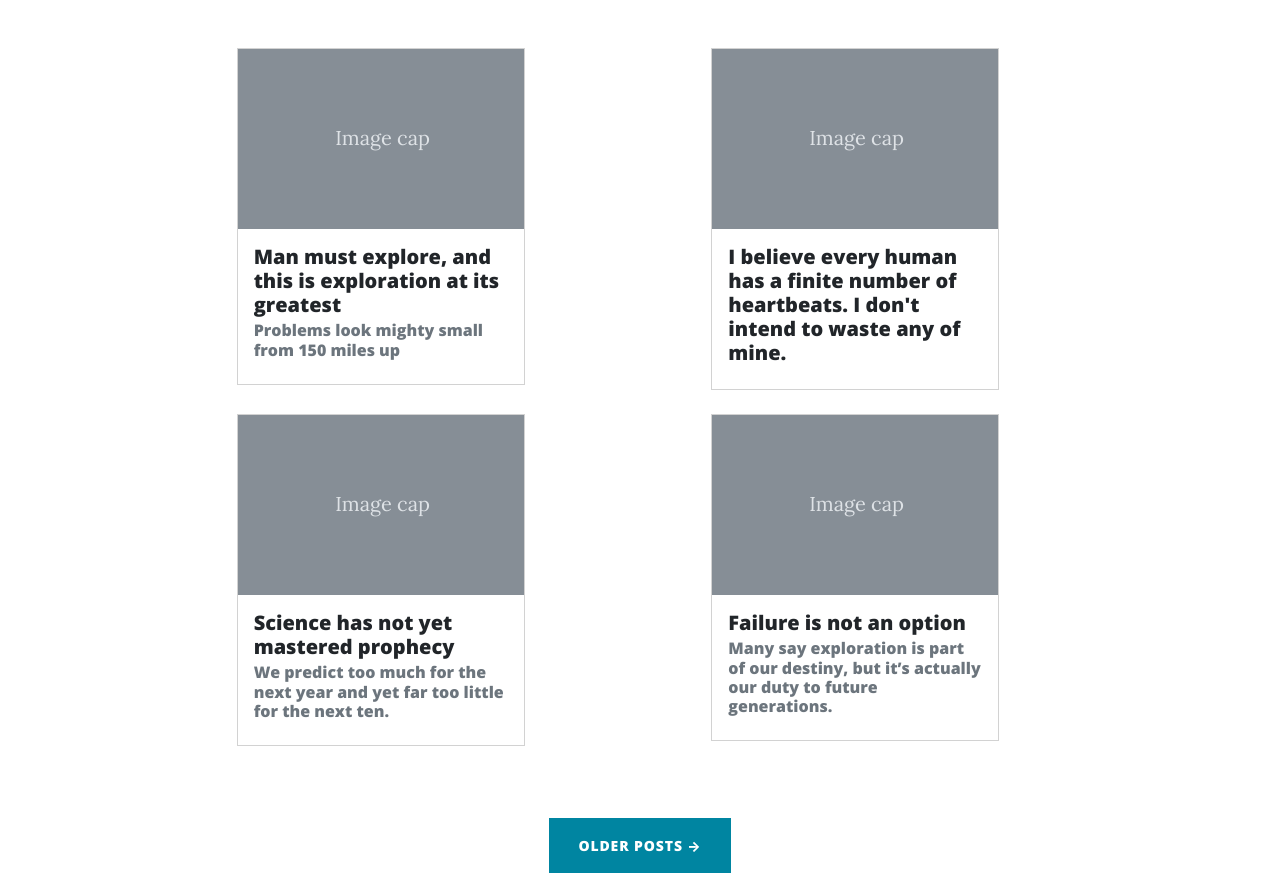
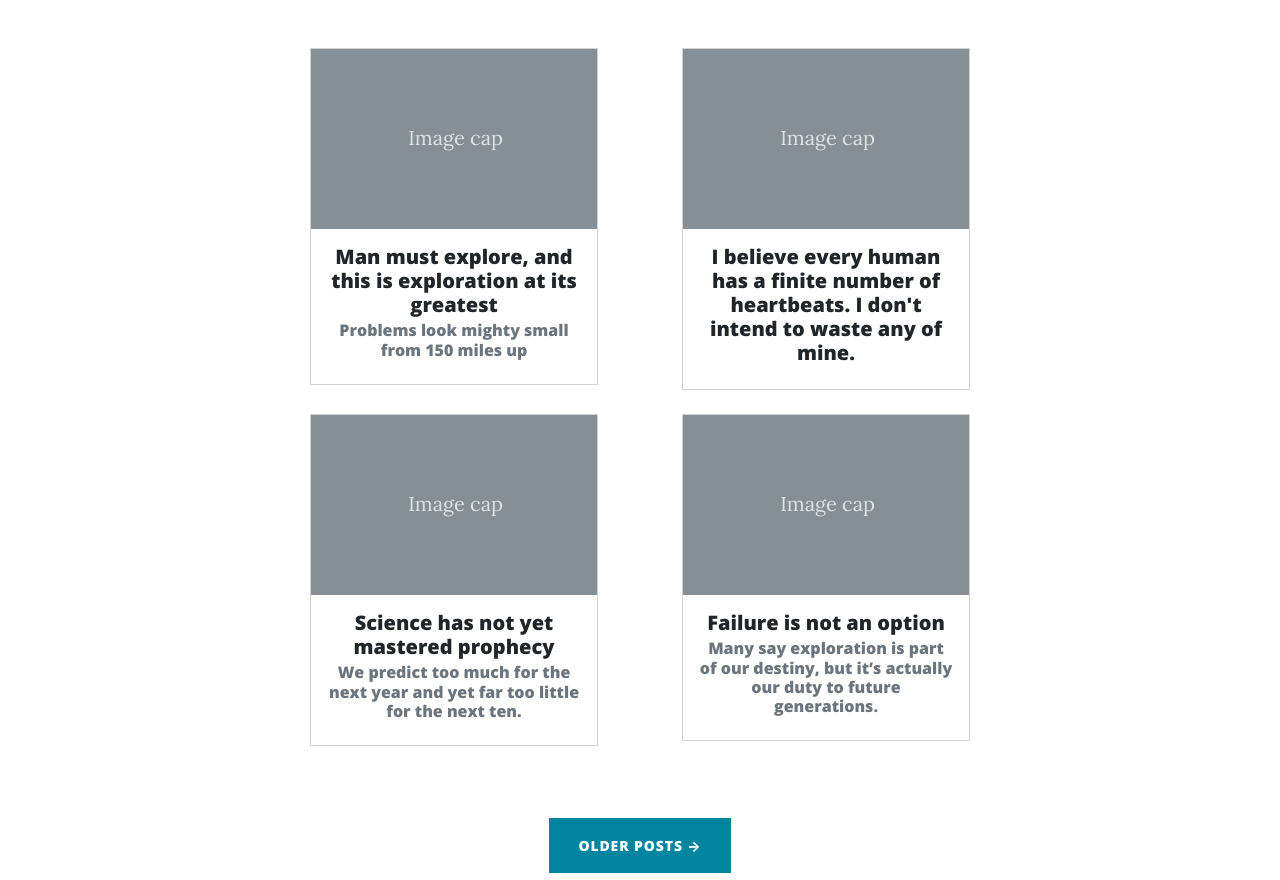
Before and after one commit to pedrojcaceresl/wk7-clean-blog, a plain HTML site: page index.html in a window 1280 px wide. Shown: the part 532-1412 px from the top of the page. Drawn offline with nearby package versions, Linux system fonts and the light colour scheme.

Commit message:
Fix centered cards

```diff
--- a/index.html
+++ b/index.html
@@ -56,11 +56,11 @@
     <!-- Main Content-->
     <div class="container px-4 px-lg-5">
         <div class="row gx-4 gx-lg-5 justify-content-center">
-            <div class="">
+            <div class="container">
 
-                <div class="row justify-content-evenly">
-                    <a class="col-md-4 mb-4" href="#">
-                        <div class="card" style="width: 18rem;">
+                <div class="row gx-5 justify-content-center">
+                    <a class="col-md-auto col-lg-4 mb-4 text-center" href="#">
+                        <div class="card mx-auto mx-md-auto" style="width: 18rem;">
                             <svg class="bd-placeholder-img card-img-top" width="100%" height="180" xmlns="http://www.w3.org/2000/svg"
                                 role="img" aria-label="Placeholder: Image cap" preserveAspectRatio="xMidYMid slice" focusable="false">
                                 <title>Placeholder</title>
@@ -73,8 +73,8 @@
                             </div>
                         </div>
                     </a>
-                    <a class="col-md-4 mb-4" href="#">
-                        <div class="card" style="width: 18rem;">
+                    <a class="col-md-auto col-lg-4 mb-4 text-center" href="#">
+                        <div class="card mx-auto mx-md-auto" style="width: 18rem;">
                             <svg class="bd-placeholder-img card-img-top" width="100%" height="180" xmlns="http://www.w3.org/2000/svg"
                                 role="img" aria-label="Placeholder: Image cap" preserveAspectRatio="xMidYMid slice" focusable="false">
                                 <title>Placeholder</title>
@@ -89,9 +89,9 @@
                     </a>
                 </div>
 
-                <div class="row justify-content-evenly">
-                    <a class="col-md-4 mb-4" href="#">
-                        <div class="card" style="width: 18rem;">
+                <div class="row gx-5 justify-content-center">
+                    <a class="col-md-auto col-lg-4 mb-4 text-center" href="#">
+                        <div class="card mx-auto mx-md-auto" style="width: 18rem;">
                             <svg class="bd-placeholder-img card-img-top" width="100%" height="180" xmlns="http://www.w3.org/2000/svg"
                                 role="img" aria-label="Placeholder: Image cap" preserveAspectRatio="xMidYMid slice" focusable="false">
                                 <title>Placeholder</title>
@@ -105,8 +105,8 @@
                             </div>
                         </div>
                     </a>
-                    <a class="col-md-4 mb-4" href="#">
-                        <div class="card" style="width: 18rem;">
+                    <a class="col-md-auto col-lg-4 mb-4 text-center" href="#">
+                        <div class="card mx-auto mx-md-auto" style="width: 18rem;">
                             <svg class="bd-placeholder-img card-img-top" width="100%" height="180" xmlns="http://www.w3.org/2000/svg"
                                 role="img" aria-label="Placeholder: Image cap" preserveAspectRatio="xMidYMid slice" focusable="false">
                                 <title>Placeholder</title>
```
